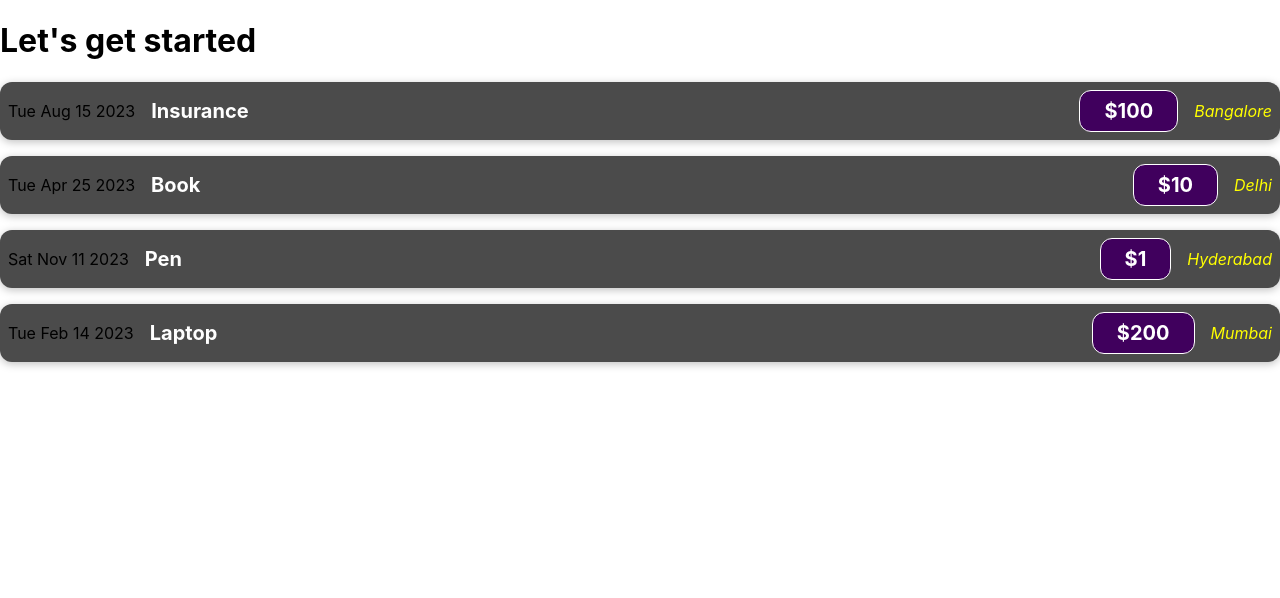
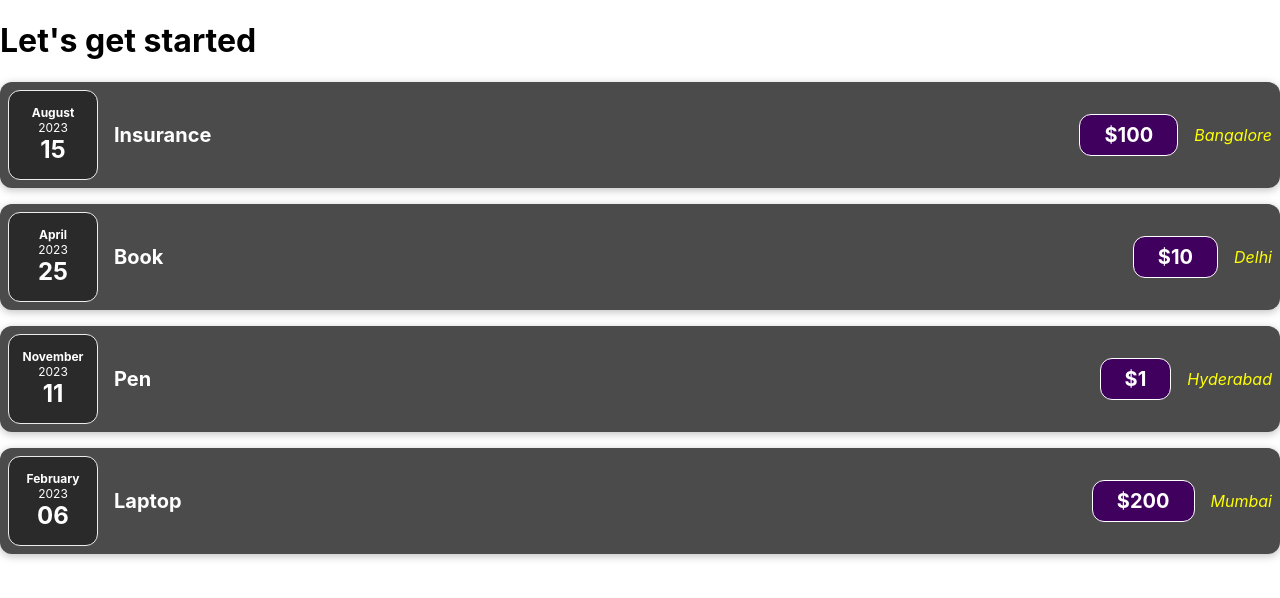
Before and after one commit to ChinthanaK/expense-tracker-react-app, a React (Create React App) app: page / in a window 1280 px wide. Shown: the top 598 px of the page. Built offline with nearby package versions, Linux system fonts and the light colour scheme.

Commit message:
Spliting the components

```diff
--- a/src/App.js
+++ b/src/App.js
@@ -1,17 +1,15 @@
-import ExpenseItem from "./components/ExpenseItem";
+import Expenses from "./components/Expenses";
 function App() {
-  const expenses = [
+   const expenses = [
     { id: "1", date: new Date(2023, 7, 15), title: "Insurance", price: 100, location:"Bangalore" },
     { id: "2", date: new Date(2023, 3, 25), title: "Book", price: 10, location:"Delhi" },
     { id: "3", date: new Date(2023, 10, 11), title: "Pen", price: 1, location :"Hyderabad" },
-    { id: "4", date: new Date(2023, 1, 14), title: "Laptop", price: 200, location : "Mumbai" },
+    { id: "4", date: new Date(2023, 1, 6), title: "Laptop", price: 200, location : "Mumbai" },
   ]
   return (
     <div className="App">
-    <h1>Let's get started</h1>
-      {expenses.map((expense) => (
-         <ExpenseItem key={expense.id} date={expense.date} title={expense.title} price={expense.price} location={expense.location} ></ExpenseItem>
-      ))}
+      <h1>Let's get started</h1>
+      <Expenses  expenses={expenses}/>
     </div>
   );
 }
--- /dev/null
+++ b/src/components/ExpenseDate.css
@@ -0,0 +1,26 @@
+.expense-date {
+  display: flex;
+  flex-direction: column;
+  width: 5.5rem;
+  height: 5.5rem;
+  border: 1px solid #ececec;
+  background-color: #2a2a2a;
+  color: white;
+  border-radius: 12px;
+  align-items: center;
+  justify-content: center;
+}
+
+.expense-date__month {
+  font-size: 0.75rem;
+  font-weight: bold;
+}
+
+.expense-date__year {
+  font-size: 0.75rem;
+}
+
+.expense-date__day {
+  font-size: 1.5rem;
+  font-weight: bold;
+}
--- /dev/null
+++ b/src/components/ExpenseDate.js
@@ -0,0 +1,18 @@
+import React from 'react';
+import "./ExpenseDate.css"
+
+const ExpenseDate = (props) => {
+    const months = ['January', 'February', 'March', 'April', 'May', 'June', 'July', 'August', 'September', 'October', 'November', 'December'];
+    const month = months[props.date.getMonth()];
+    const year = props.date.getFullYear();
+    const date = props.date.getDate().toString().padStart(2, '0');
+  return (
+        <div className='expense-date'>
+            <div className='expense-date__month'>{month}</div>
+            <div className='expense-date__year'>{year}</div>
+            <div className='expense-date__day'>{date}</div>
+        </div>
+  )
+}
+
+export default ExpenseDate
--- a/src/components/ExpenseItem.js
+++ b/src/components/ExpenseItem.js
@@ -1,12 +1,16 @@
-import "./ExpenseItem.css"
+import ExpenseDate from "./ExpenseDate";
+import "./ExpenseItem.css";
+
+
 function ExpenseItem(props){
-    const expenseDate = props.date.toDateString();
+
+
     const expenseTitle = props.title;
     const expensePrice = props.price;
     const expenseLocation = props.location;
     return(
         <div className="expense-item">
-           <div>{expenseDate}</div>
+           <ExpenseDate date={props.date} />
            <div className="expense-item__description">
             <h2>{expenseTitle}</h2>
            </div>
--- /dev/null
+++ b/src/components/Expenses.js
@@ -0,0 +1,16 @@
+import React from 'react';
+import "./Expenses.css";
+import ExpenseItem from './ExpenseItem';
+
+const Expenses = (props) => {
+
+  return (
+    <div>
+      {props.expenses.map((expense) => (
+         <ExpenseItem key={expense.id} date={expense.date} title={expense.title} price={expense.price} location={expense.location} ></ExpenseItem>
+      ))}
+    </div>
+  )
+}
+
+export default Expenses
```
Also changed, not shown: src/components/Expenses.css (added).
